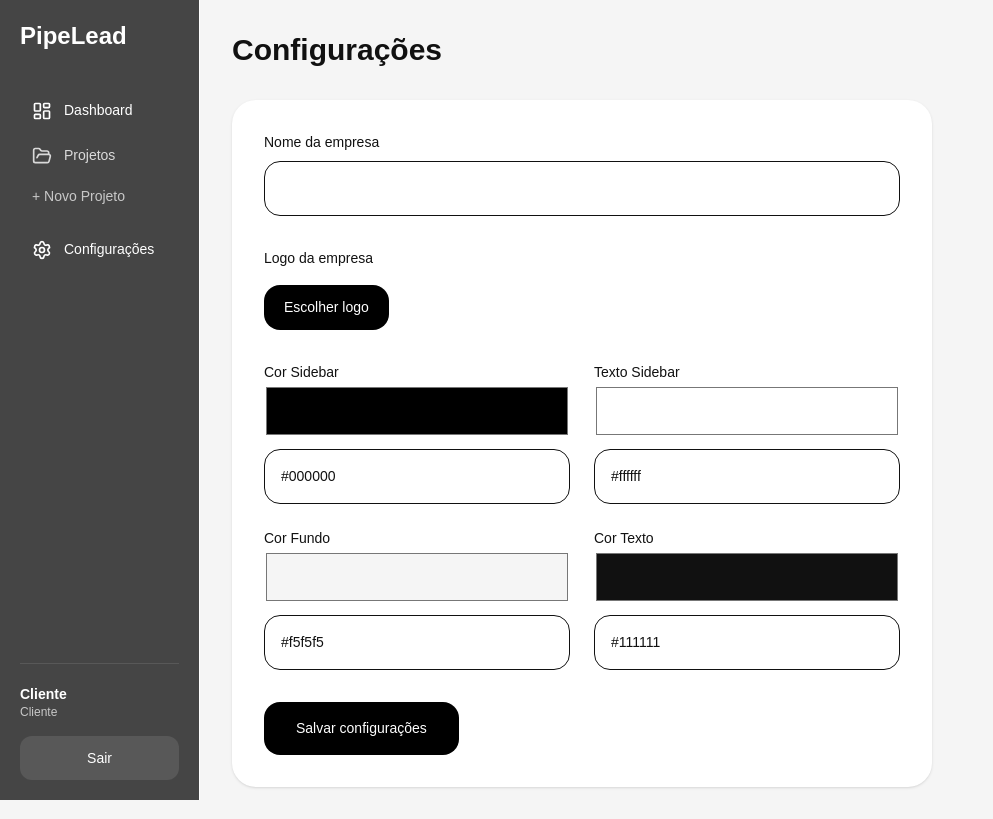
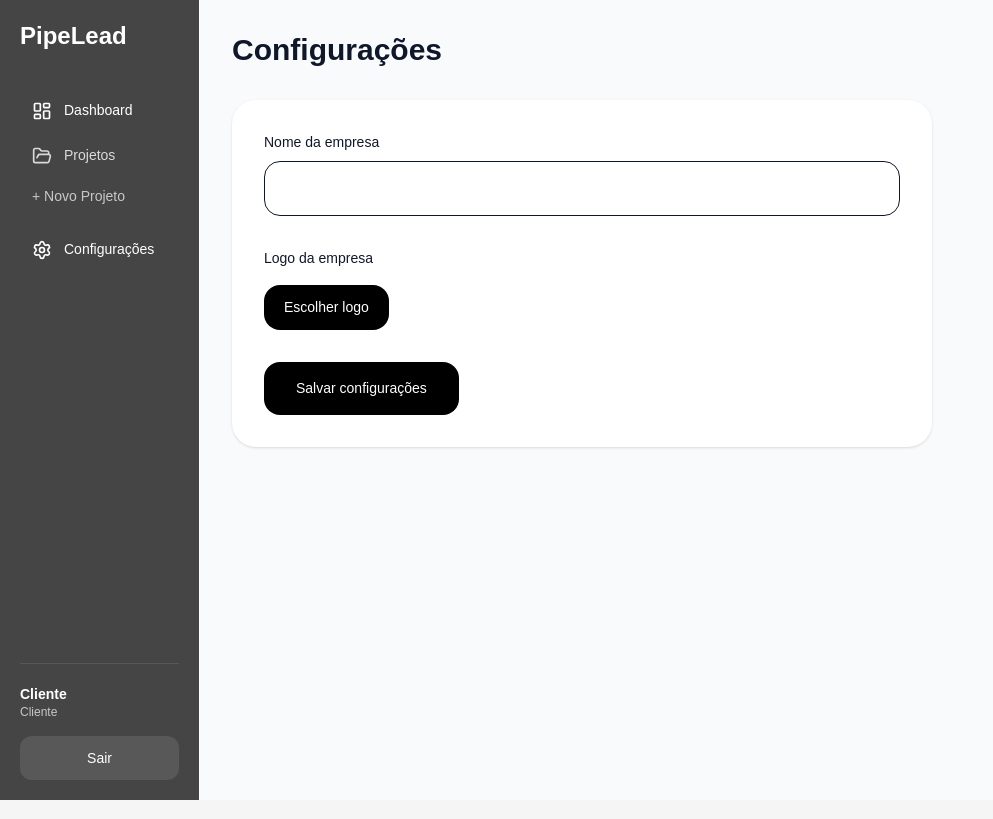
Before and after one commit to avaleadoficial/pipelead2, a Next.js app: page /configuracoes in a window 1280 px wide. Shown: the whole page, without its empty margins (0-993 px from the left). Built offline with nearby package versions, Linux system fonts and the light colour scheme.

Commit message:
Update page.tsx

```diff
--- a/app/configuracoes/page.tsx
+++ b/app/configuracoes/page.tsx
@@ -11,18 +11,6 @@ export default function ConfiguracoesPage() {
 
   const [logo, setLogo] =
     useState("");
-
-  const [sidebarColor, setSidebarColor] =
-    useState("#000000");
-
-  const [sidebarTextColor, setSidebarTextColor] =
-    useState("#ffffff");
-
-  const [backgroundColor, setBackgroundColor] =
-    useState("#f5f5f5");
-
-  const [textColor, setTextColor] =
-    useState("#111111");
 
  useEffect(() => {
 
@@ -54,26 +42,6 @@ export default function ConfiguracoesPage() {
       data.company_logo || ""
     );
 
-    setSidebarColor(
-      data.sidebar_color ||
-      "#000000"
-    );
-
-    setSidebarTextColor(
-      data.sidebar_text_color ||
-      "#ffffff"
-    );
-
-    setBackgroundColor(
-      data.background_color ||
-      "#f5f5f5"
-    );
-
-    setTextColor(
-      data.text_color ||
-      "#111111"
-    );
-
   }
 
   loadSettings();
@@ -93,10 +61,6 @@ export default function ConfiguracoesPage() {
   user_id: session.user.id,
   company_name: companyName,
   company_logo: logo,
-    sidebar_color: sidebarColor,
-    sidebar_text_color: sidebarTextColor,
-    background_color: backgroundColor,
-    text_color: textColor,
 };
 
   const { error } = await supabase
@@ -111,25 +75,6 @@ export default function ConfiguracoesPage() {
     return;
   }
 
-  document.documentElement.style.setProperty(
-    "--sidebar-color",
-    sidebarColor
-  );
-
-  document.documentElement.style.setProperty(
-    "--sidebar-text-color",
-    sidebarTextColor
-  );
-
-  document.documentElement.style.setProperty(
-    "--background-color",
-    backgroundColor
-  );
-
-  document.documentElement.style.setProperty(
-    "--text-color",
-    textColor
-  );
 
   alert("Configurações salvas!");
 
@@ -164,8 +109,8 @@ export default function ConfiguracoesPage() {
     <main
   className="flex min-h-screen"
   style={{
-        backgroundColor,
-        color: textColor,
+    backgroundColor: "#f9fafb",
+    color: "#0f172a",
   }}
 >
 
@@ -235,157 +180,6 @@ export default function ConfiguracoesPage() {
 
           </div>
 
-          {/* SIDEBAR */}
-          <div className="grid grid-cols-2 gap-6">
-
-            <div>
-
-              <label>
-                Cor Sidebar
-              </label>
-
-              <input
-  type="color"
-  value={sidebarColor}
-  onChange={(e) => {
-
-    const color =
-      e.target.value;
-
-    setSidebarColor(color);
-
-    document.documentElement.style.setProperty(
-      "--sidebar-color",
-      color
-    );
-
-  }}
-  className="w-full h-14 cursor-pointer"
-/>
-
-              <input
-                value={sidebarColor}
-                onChange={(e) =>
-                  setSidebarColor(
-                    e.target.value
-                  )
-                }
-                className="w-full border rounded-2xl p-4 mt-2"
-              />
-
-            </div>
-
-            <div>
-
-              <label>
-                Texto Sidebar
-              </label>
-
-             <input
-  type="color"
-  value={sidebarTextColor}
-  onChange={(e) => {
-
-    const color =
-      e.target.value;
-
-    setSidebarTextColor(color);
-
-    document.documentElement.style.setProperty(
-      "--sidebar-text-color",
-      color
-    );
-
-  }}
-  className="w-full h-14 cursor-pointer"
-/>
-
-              <input
-                value={
-                  sidebarTextColor
-                }
-                onChange={(e) =>
-                  setSidebarTextColor(
-                    e.target.value
-                  )
-                }
-                className="w-full border rounded-2xl p-4 mt-2"
-              />
-
-            </div>
-<div>
-
-  <label>
-    Cor Fundo
-  </label>
-
-  <input
-    type="color"
-    value={backgroundColor}
-    onChange={(e) => {
-
-      const color =
-        e.target.value;
-
-      setBackgroundColor(color);
-
-      document.documentElement.style.setProperty(
-        "--background-color",
-        color
-      );
-
-    }}
-    className="w-full h-14 cursor-pointer"
-  />
-
-  <input
-    value={backgroundColor}
-    onChange={(e) =>
-      setBackgroundColor(
-        e.target.value
-      )
-    }
-    className="w-full border rounded-2xl p-4 mt-2"
-  />
-
-</div>
-            <div>
-
-  <label>
-    Cor Texto
-  </label>
-
-  <input
-    type="color"
-    value={textColor}
-    onChange={(e) => {
-
-      const color =
-        e.target.value;
-
-      setTextColor(color);
-
-      document.documentElement.style.setProperty(
-        "--text-color",
-        color
-      );
-
-    }}
-    className="w-full h-14 cursor-pointer"
-  />
-
-  <input
-    value={textColor}
-    onChange={(e) =>
-      setTextColor(
-        e.target.value
-      )
-    }
-    className="w-full border rounded-2xl p-4 mt-2"
-  />
-
-</div>
-          </div>
 
           {/* BOTÃO */}
           <button
```
Lines whose indentation alone changed are shown as unchanged.
